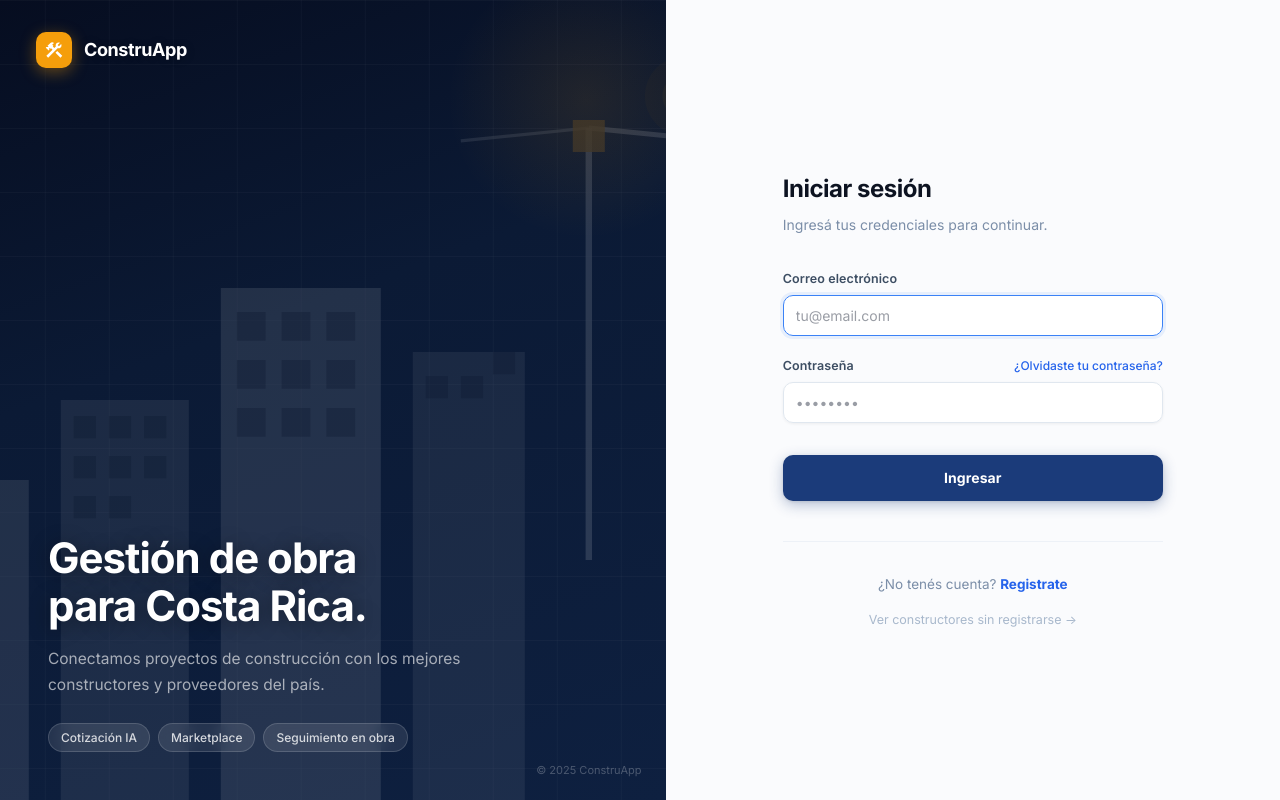
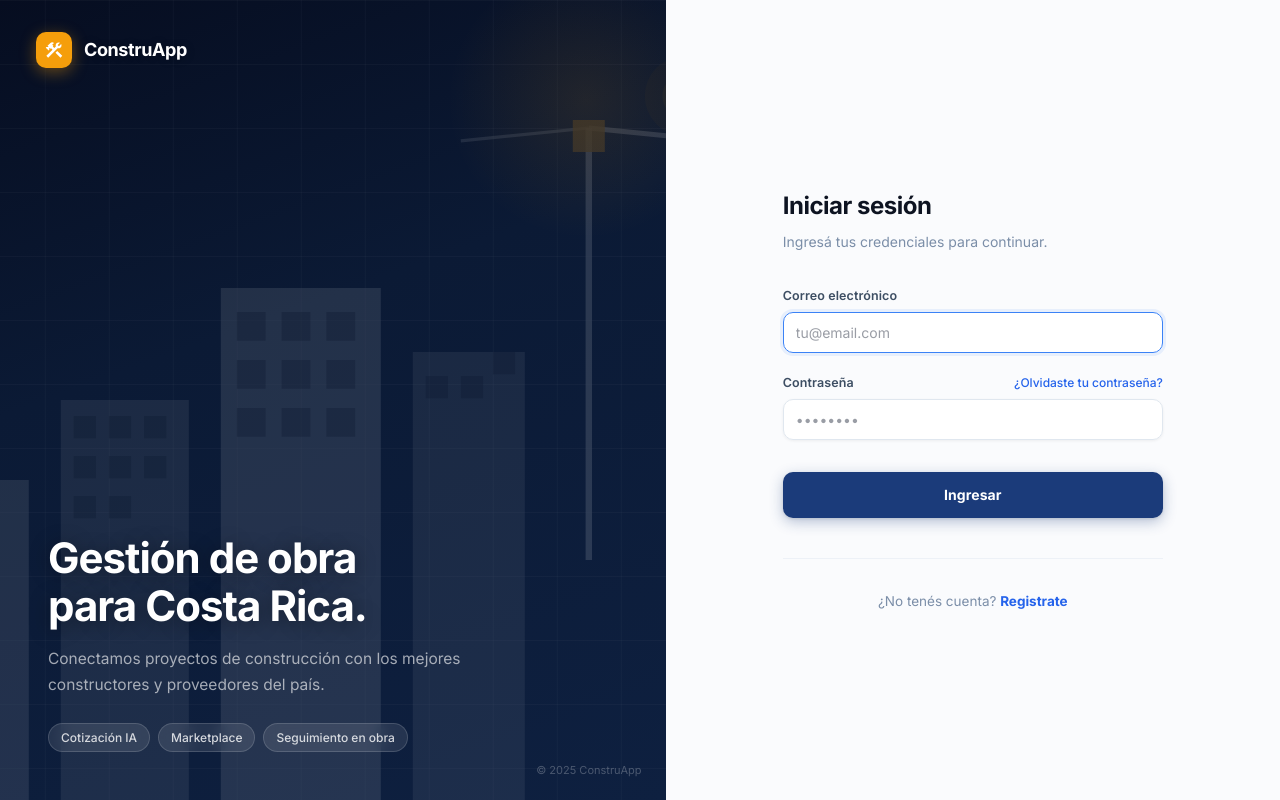
Before and after one commit to JmongeCR/ConstruApp-Entregas, a React (Vite) app in the folder ConstruApp.Web/: page /login in a window 1280 px wide. Built offline with nearby package versions, Linux system fonts and the light colour scheme; no server answers.

Commit message:
style: remove 'Ver constructores sin registrarse' link from login

```diff
--- a/ConstruApp.Web/src/pages/auth/Login.jsx
+++ b/ConstruApp.Web/src/pages/auth/Login.jsx
@@ -330,13 +330,6 @@ export default function Login() {
                 Registrate
               </Link>
             </Typography>
-            <Box sx={{ mt: 1.5 }}>
-              <Link to="/explorar" style={{
-                color: '#A8B8CC', fontSize: 12.5, textDecoration: 'none',
-              }}>
-                Ver constructores sin registrarse →
-              </Link>
-            </Box>
           </Box>
         </Box>
       </Box>
```
